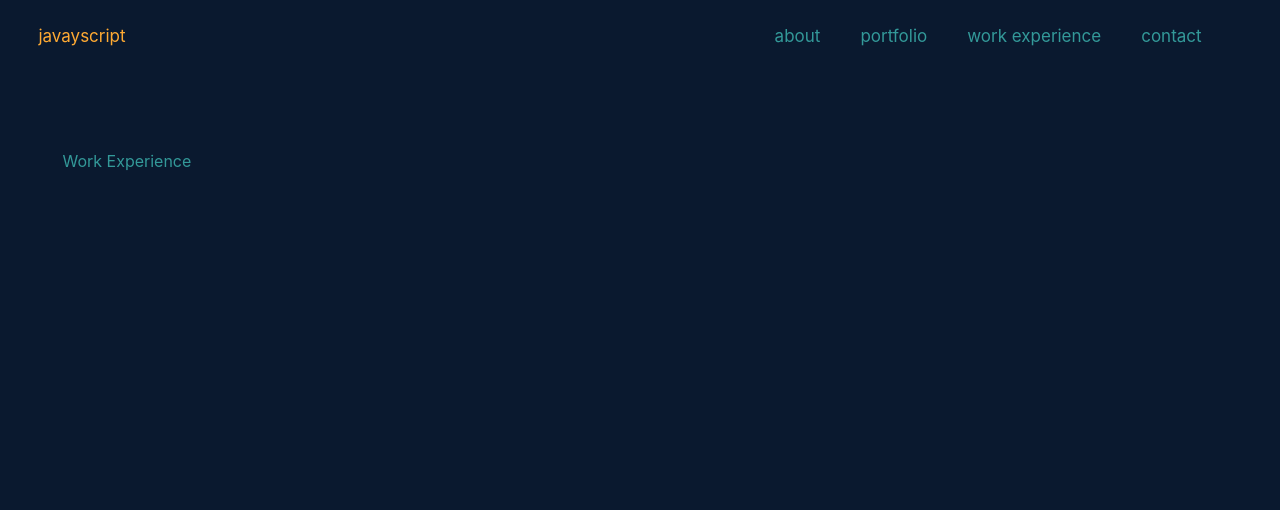
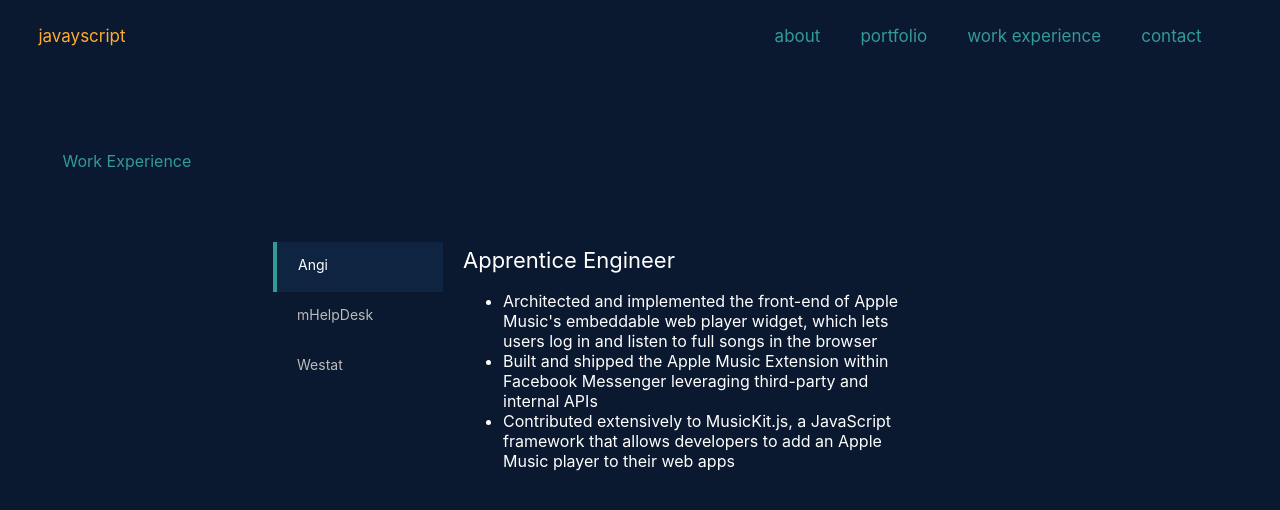
Before and after one commit to javayporter/javayporter-portfolio, a React (Create React App) app: page /experience in a window 1280 px wide. Shown: the top 510 px of the page. Built offline with nearby package versions, Linux system fonts and the light colour scheme.

Commit message:
add work experience tab panel

```diff
--- a/package.json
+++ b/package.json
@@ -16,6 +16,7 @@
     "react-leaflet": "^4.0.2",
     "react-router-dom": "^6.3.0",
     "react-scripts": "5.0.1",
+    "react-tabs": "^5.1.0",
     "react-toastify": "^9.0.8",
     "web-vitals": "^2.1.4"
   },
--- a/src/components/Contact/index.scss
+++ b/src/components/Contact/index.scss
@@ -1,5 +1,6 @@
 $primary-color: #0a192f;
 $secondary-color: #ffaa33;
+$text-color: #399;
 
 input,
 label,
@@ -48,12 +49,13 @@
 
 .form-submit-button {
   background: #0a192f;
-  color: $secondary-color;
+  color: $text-color;
   border-radius: 8px;
-  border-color: #ffaa33;
+  border-color: #399;
+  border-width: 3px;
   margin-top: 8%;
 }
 
 .form-submit-button:hover {
-  background-color: #ffaa3354;
+  background-color: rgba(51, 153, 153, 0.171);
 }
--- a/src/components/Experience/index.js
+++ b/src/components/Experience/index.js
@@ -1,5 +1,12 @@
+import SideBar from "../SideBar";
+
 const Experience = () => {
-  return <div>Work Experience</div>;
+  return (
+    <div>
+      Work Experience
+      <SideBar />
+    </div>
+  );
 };
 
 export default Experience;
--- /dev/null
+++ b/src/components/SideBar/index.js
@@ -0,0 +1,74 @@
+import "./index.scss";
+import { Link, NavLink } from "react-router-dom";
+import Nav from "react-bootstrap/Nav";
+import { Tab, Tabs, TabList, TabPanel } from "react-tabs";
+
+const SideBar = () => {
+  return (
+    <div className="side-bar-container">
+      <Tabs>
+        <TabList>
+          <Tab>
+            <p>Angi</p>
+          </Tab>
+          <Tab>
+            <p>mHelpDesk</p>
+          </Tab>
+          <Tab>
+            <p>Westat</p>
+          </Tab>
+        </TabList>
+
+        <TabPanel>
+          <div className="panel-content">
+            <h2>Apprentice Engineer</h2>
+            <ul>
+              <li>
+                Architected and implemented the front-end of Apple Music's
+                embeddable web player widget, which lets users log in and listen
+                to full songs in the browser
+              </li>
+              <li>
+                Built and shipped the Apple Music Extension within Facebook
+                Messenger leveraging third-party and internal APIs
+              </li>
+              <li>
+                Contributed extensively to MusicKit.js, a JavaScript framework
+                that allows developers to add an Apple Music player to their web
+                apps
+              </li>
+            </ul>
+          </div>
+        </TabPanel>
+        <TabPanel>
+          <div className="panel-content">
+            <h2>Quality Engineer</h2>
+          </div>
+        </TabPanel>
+        <TabPanel>
+          <div className="panel-content">
+            <h2>Helpdesk Specialist</h2>
+            <ul>
+              <li>
+                Architected and implemented the front-end of Apple Music's
+                embeddable web player widget, which lets users log in and listen
+                to full songs in the browser
+              </li>
+              <li>
+                Built and shipped the Apple Music Extension within Facebook
+                Messenger leveraging third-party and internal APIs
+              </li>
+              <li>
+                Contributed extensively to MusicKit.js, a JavaScript framework
+                that allows developers to add an Apple Music player to their web
+                apps
+              </li>
+            </ul>
+          </div>
+        </TabPanel>
+      </Tabs>
+    </div>
+  );
+};
+
+export default SideBar;
--- /dev/null
+++ b/src/components/SideBar/index.scss
@@ -0,0 +1,88 @@
+.side-bar-link {
+  text-align: left;
+  display: flex;
+  flex-direction: column;
+  text-decoration: none;
+  color: #399;
+}
+
+.side-bar {
+  text-align: left;
+}
+
+.side-bar-container {
+  display: flex;
+  justify-content: center;
+}
+
+.react-tabs {
+  margin-top: 5%;
+  display: flex;
+  margin-left: 36px;
+  width: 770px;
+  height: 400px;
+  //border: 1px solid #3c3e43;
+  color: white;
+  //background: #1c1d1f;
+}
+
+.react-tabs__tab-list {
+  display: flex;
+  flex-direction: column;
+  width: 170px;
+  font-size: 14px;
+  margin-right: 20px;
+  padding: 0;
+  color: white;
+  //background: #3c3e43;
+}
+
+h2 {
+  font-size: 22px;
+  font-weight: normal;
+}
+
+.react-tabs__tab {
+  height: 50px;
+  list-style: none;
+  //padding: 8px 4px;
+  cursor: pointer;
+  color: #bbb;
+}
+
+.react-tabs__tab--selected {
+  background: #112949b6;
+  border-left: 4px solid #399;
+  color: white;
+  text-decoration: none;
+}
+.react-tabs__tab--selected:active,
+.react-tabs__tab--selected:focus {
+  outline: 0;
+  border-left: 4px solid #399;
+  //outline-style: none;
+  //-moz-outline-style: none;
+}
+
+.react-tabs__tab-panel {
+  display: none;
+  width: 300px;
+}
+
+.react-tabs__tab-panel--selected {
+  display: block;
+}
+
+.react-tabs__tab {
+  padding-left: 24px;
+}
+
+.react-tabs__tab--selected {
+  padding-left: 21px;
+}
+
+.panel-content {
+  text-align: left;
+  //border: solid;
+  width: 150%;
+}
```
Also changed, not shown: 1 other file (tests, documents, lock files or other folders).
